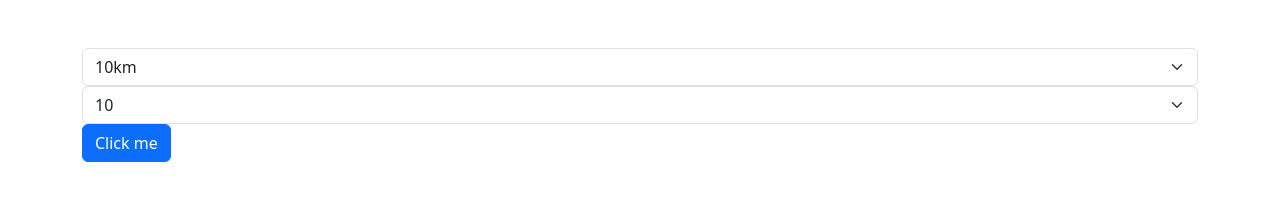
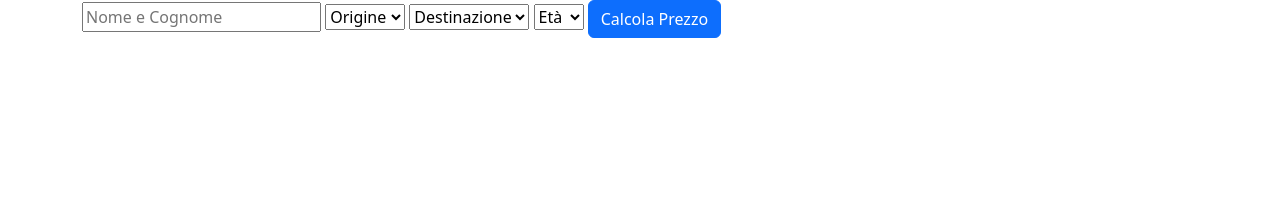
Before and after one commit to Amirali-Rezaei92/js-biglietto-treno-form, a plain HTML site: page index.html in a window 1280 px wide. Drawn offline with nearby package versions, Linux system fonts and the light colour scheme.

Commit message:
i made a Form , with 3 Select - and i writen 2 Functions for give age and distance.
Ho creato un modulo con 3 menu a tendina e ho scritto 2 funzioni per età e distanza.

```diff
--- a/index.html
+++ b/index.html
@@ -13,21 +13,32 @@
 
 <body>
 
-    <div class="container mt-5">
-        <div class="row">
-            <div class="col-12">
-                <select name="km" id="km" class="form-select">
-                    <option value="10">10km</option>
-                    <option value="20">20km</option>
-                </select>
-                <select name="age" id="age" class="form-select">
-                    <option value="10">10</option>
-                    <option value="20">20</option>
-                    <option value="70">70</option>
-                </select>
-                <button class="btn btn-primary" id="btn">Click me</button>
-            </div>
-        </div>
+    <div class="container">
+        <form action="">
+            <input type="text" placeholder="Nome e Cognome" id="name" >
+            <select name="" id="origine">
+                <option value="-">Origine</option>
+                <option value="milano">Milano</option>
+                <option value="roma">Roma</option>
+                <option value="napoli">Napoli</option>
+                <option value="firenze">Firenze</option>
+                <option value="torino">Torino</option>
+                <option value="venezia">Venezia</option>
+            </select>
+            <select name="" id="destinazione">
+                <option value="-">Destinazione</option>
+                <option value="milano">Milano</option>
+                <option value="roma">Roma</option>
+                <option value="napoli">Napoli</option>
+                <option value="firenze">Firenze</option>
+                <option value="torino">Torino</option>
+                <option value="venezia">Venezia</option>
+            </select>
+            <select name="" id="age">
+                <option value="-">Età</option>
+            </select>
+            <button id="btn" class="btn btn-primary">Calcola Prezzo</button>
+        </form>
     </div>
 
     <script src="https://cdn.jsdelivr.net/npm/bootstrap@5.3.8/dist/js/bootstrap.bundle.min.js"
--- a/scripts/index.js
+++ b/scripts/index.js
@@ -1,10 +1,46 @@
-const chilometri = document.querySelector('#km');
+const origine = document.querySelector('#origine');
+const destinazione = document.querySelector('#destinazione');
 const eta = document.querySelector('#age');
 const button = document.querySelector('#btn');
 
+for (let i = 4; i <= 110; i++) {
+    eta.innerHTML += `<option value="${i}">${i}</option>`;
+}
+
+const distanze = {
+    "milano-roma": 570,
+    "milano-torino": 140,
+    "milano-venezia": 270,
+    "milano-napoli": 770,
+    "milano-firenze": 300,
+    "roma-torino": 670,
+    "roma-venezia": 530,
+    "roma-napoli": 230,
+    "roma-firenze": 280,
+    "torino-venezia": 400,
+    "torino-napoli": 880,
+    "torino-firenze": 390,
+    "venezia-napoli": 730,
+    "venezia-firenze": 260,
+    "napoli-firenze": 470
+}
+const calcoDistanza = () => {
+    const da = origine.value;
+    const a = destinazione.value;
+    if (da === a) {
+        return;
+    } else {
+        const part1 = `${da}-${a}`;
+        const part2 = `${a}-${da}`;
+        const distanza = distanze[part1] || distanze[part2];
+        return distanza;
+    }
+}
+
+
 const calcolaPrezzo = () => {
 
-    let prezzo = chilometri.value * 0.21;
+    let prezzo = calcoDistanza() * 0.21;
 
     if (eta.value < 18) {
         prezzo = prezzo * 0.8;   // sconto 20%
@@ -15,6 +51,10 @@ const calcolaPrezzo = () => {
     const prezzoFinale = `${prezzo.toFixed(2)}€`;
     console.log(prezzoFinale);
     return prezzoFinale;
+
 }
 
-button.addEventListener("click", calcolaPrezzo);
+button.addEventListener("click", (e) => {
+    e.preventDefault();
+    calcolaPrezzo();
+});
```
